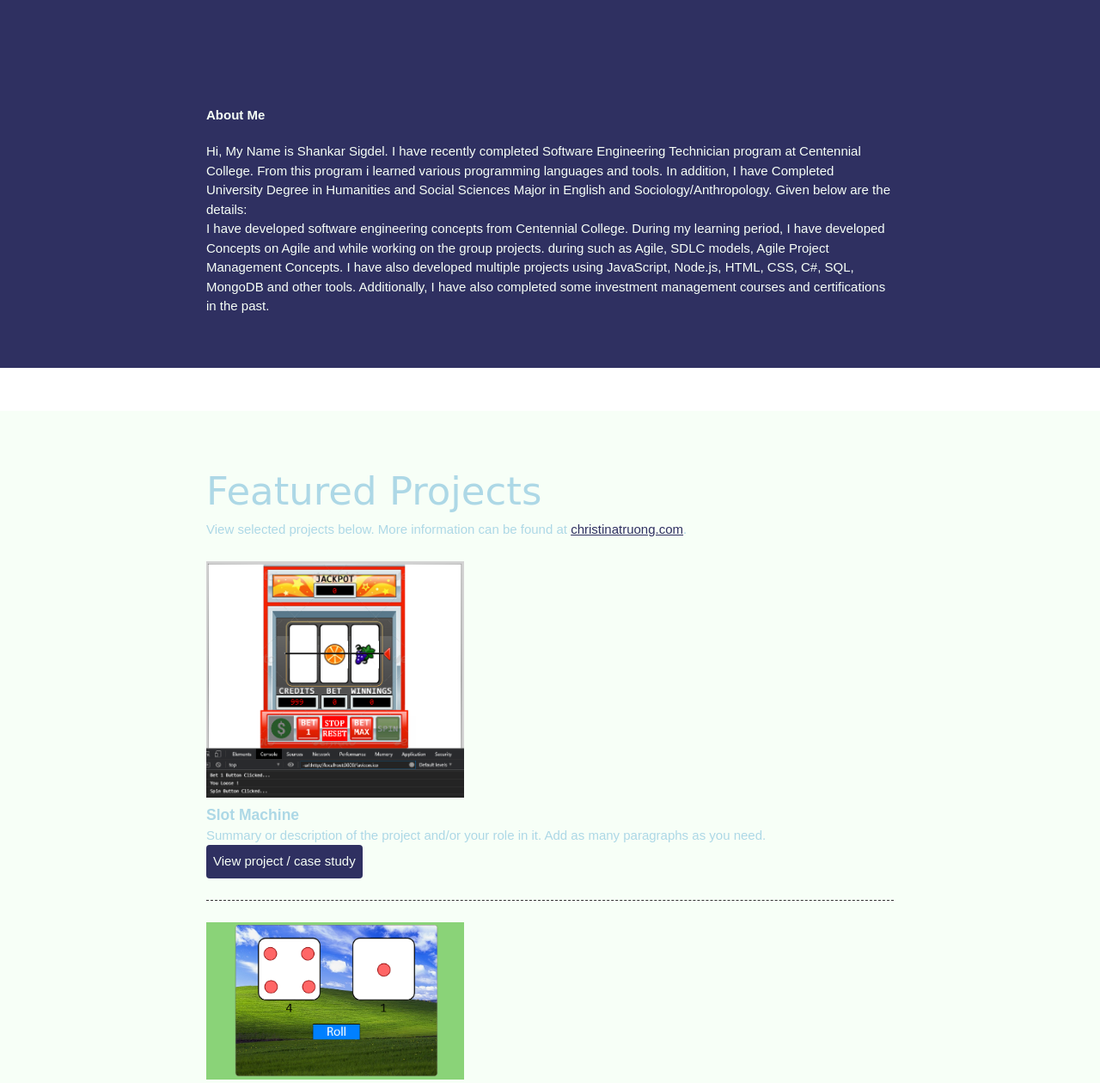
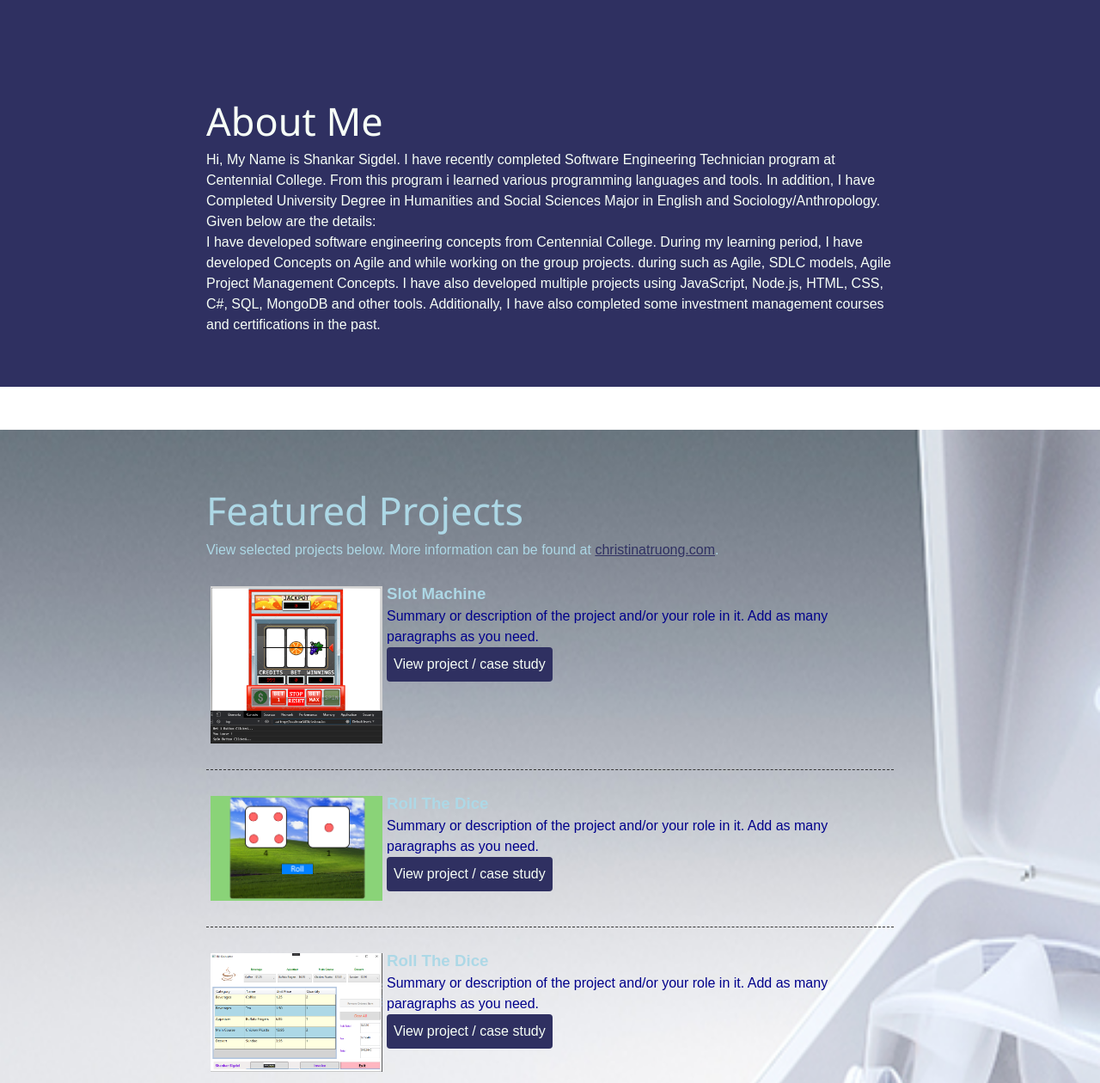
Before and after one commit to shankarsigdel/ShankarWebPage, a plain HTML site: page index.html in a window 1280 px wide. Shown: the part 683-1943 px from the top of the page at 86% size. Drawn offline with Linux system fonts and the light colour scheme.

Commit message:
Design added

```diff
--- a/index.html
+++ b/index.html
@@ -18,7 +18,7 @@
                 <div class="content-wrap">
                     <ul class="contact-list">
                         <li><a class="btn" href="#"><i class="far fa-user-circle"></i> HOME</a></li>
-                        <li><a class="btn" href="#profile1"><i class="far fa-user-circle"></i> About Me</a></li>
+                        <li><a class="btn" href="#profile2"><i class="far fa-user-circle"></i> About Me</a></li>
                         <li><a class="btn" href="#myprojects"><i class="far fa-user-circle"></i> Projects</a></li>
                         <li><a class="btn" href="#myworkexperience"><i class="far fa-user-circle"></i> Experience</a>
                         </li>
@@ -31,16 +31,16 @@
 
         <header>
             <!-- ***********************  ABOUT / PROFILE PART 1  *********************** -->
-            <section class="profileone" id="profile1">
+            <section class="profileone">
                 <div class="content-wrap">
                     <h1>Shankar Sigdel</h1>
                     <h2>Software Engineer</h2>
                 </div>
             </section>
             <!-- ***********************  ABOUT / PROFILE PART 2  *********************** -->
-            <section>
-                <div class="content-wrap" id="profile2">
-                    <h4>About Me</h4>
+            <section id="profile2">
+                <div class="content-wrap">
+                    <h2>About Me</h2>
                     <p>Hi, My Name is Shankar Sigdel. I have recently completed Software Engineering Technician program
                         at
                         Centennial College.
@@ -94,7 +94,7 @@
                 </section>
                 <!-- Project 3 -->
                 <section class="project-item">
-                    <img src="./Assets/images/diceroll.png" alt="description of image">
+                    <img src="./Assets/images/billcalculator.png" alt="description of image">
                     <h3>Roll The Dice</h3>
                     <p>Summary or description of the project and/or your role in it. Add as many paragraphs as you need.
                     </p>
@@ -102,7 +102,7 @@
                 </section>
                 <!-- Project 4 -->
                 <section class="project-item">
-                    <img src="./Assets/images/diceroll.png" alt="description of image">
+                    <img src="./Assets/images/searchorganization.png" alt="description of image">
                     <h3>Roll The Dice</h3>
                     <p>Summary or description of the project and/or your role in it. Add as many paragraphs as you need.
                     </p>
@@ -224,7 +224,7 @@
         <footer>
             <div class="content-wrap" id="myfooter">
                 <!-- Social media and contact links. Add or remove any networks. -->
-                <h2>Stay Connected!</h2>
+                <h2>Connect With Me...</h2>
                 <ul class="contact-list">
                     <li><a href="mailto:ssigdel2@my.centennialcollege.ca">ssigdel2@my.centennialcollege.ca</a></li>
                     <li><a href="http://yourwebsite.com" target="_blank">yourwebsite.com</a></li>
--- a/style.css
+++ b/style.css
@@ -11,11 +11,11 @@ body{
     margin: 0;
     padding: 0;
     font-family: 'Montserrat', sans-serif;
-    font-size: 15px;
+    font-size: 16px;
     line-height: 1.5;
 }
 img{
-    width: 300px;
+    width: 200px;
 }
 a{
     color: #FFE66D;
@@ -41,7 +41,7 @@ h2 {
     font-size: 45px;
 }
 h1, h2{
-    font-family: 'Caveat', cursive;
+    font-family:'Segoe UI', Tahoma, Geneva, Verdana, sans-serif;
     font-weight: 400;
     margin: 0;
 }
@@ -85,7 +85,7 @@ h3{
 /*Profileone*/
 .profileone {
     background: #66e8ec;
-    background-image: url("./Assets/images/plant.jpg");
+    background-image: url("./Assets/images/homeicon.jpg");
     padding: 100px;
     background-repeat: no-repeat;
     background-size: 100% 100%;
@@ -100,9 +100,13 @@ header{
     margin-bottom: 50px;
 }
 
+
 /*Projects*/
 .projects{
     background: #F7FFF7;
+    background-image: url("./Assets/images/projects.jpg");
+    background-repeat: no-repeat;
+    background-size: 150% 150%;
 }
 .projects a {
     color: #2F3061;
@@ -124,6 +128,13 @@ header{
 
 .project-item h3 {
     margin-top: 0;
+}
+.project-item img {
+    float: left;
+    margin: 5px;
+}
+.project-item h3 + p{
+    color: darkblue;
 }
 
 /*Work Experience*/
```
Also changed, not shown: Assets/images/education.jpg, Assets/images/homeicon.jpg (added), Assets/images/projects.jpg (added).
